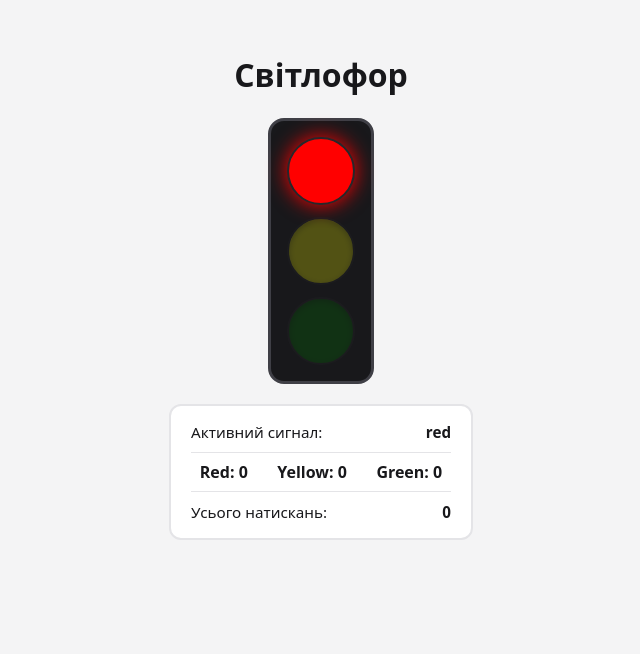
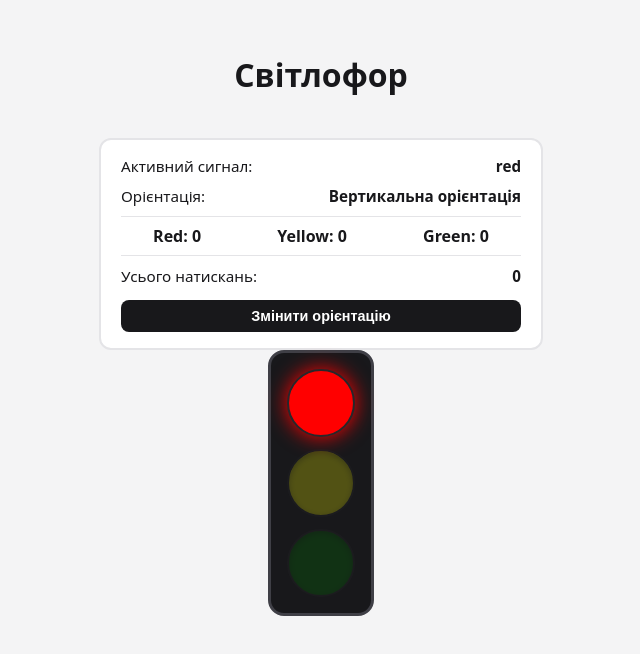
Before and after one commit to Bishop-mstr/frontend-labs, a React (Vite) app: page / in a window 1280 px wide. Shown: the top 654 px of the page, without its empty margins (319-959 px from the left). Built offline with nearby package versions, Linux system fonts and the light colour scheme.

Commit message:
feat: add orientation state toggle and derived orientation label

```diff
--- a/src/components/StatsBar.css
+++ b/src/components/StatsBar.css
@@ -7,17 +7,17 @@
     display: flex;
     flex-direction: column;
     gap: 10px;
-    min-width: 260px;
+    min-width: 400px;
   }
 
-  .stats-row {
+.stats-row {
     display: flex;
     justify-content: space-between;
     gap: 16px;
     font-size: 0.95rem;
   }
 
-  .stats-counts {
+.stats-counts {
     display: flex;
     justify-content: space-around;
     gap: 12px;
@@ -26,3 +26,19 @@
     border-bottom: 1px solid #e4e4e7;
     font-weight: 600;
   }
+
+.stats-toggle-btn {
+    margin-top: 4px;
+    padding: 8px 12px;
+    border: none;
+    border-radius: 8px;
+    background-color: #18181b;
+    color: #ffffff;
+    font-size: 0.9rem;
+    font-weight: 600;
+    cursor: pointer;
+  }
+
+.stats-toggle-btn:hover {
+    background-color: #3f3f46;
+  }
--- a/src/components/StatsBar.jsx
+++ b/src/components/StatsBar.jsx
@@ -1,11 +1,21 @@
 import './StatsBar.css'
 
-function StatsBar({ currentSignal, clicks, totalClicks }) {
+function StatsBar({
+  currentSignal,
+  clicks,
+  totalClicks,
+  orientationLabel,
+  onToggleOrientation,
+}) {
   return (
     <div className="stats-bar">
       <div className="stats-row">
         <span>Активний сигнал:</span>
         <strong>{currentSignal}</strong>
+      </div>
+      <div className="stats-row">
+        <span>Орієнтація:</span>
+        <strong>{orientationLabel}</strong>
       </div>
       <div className="stats-counts">
         <span>Red: {clicks.red}</span>
@@ -16,6 +26,13 @@ function StatsBar({ currentSignal, clicks, totalClicks }) {
         <span>Усього натискань:</span>
         <strong>{totalClicks}</strong>
       </div>
+      <button
+        type="button"
+        className="stats-toggle-btn"
+        onClick={onToggleOrientation}
+      >
+        Змінити орієнтацію
+      </button>
     </div>
   )
 }
--- a/src/components/TrafficLights.jsx
+++ b/src/components/TrafficLights.jsx
@@ -10,9 +10,14 @@ function TrafficLights({ orientation = 'vertical' }) {
     yellow: 0,
     green: 0,
   })
+  const [currentOrientation, setCurrentOrientation] = useState(orientation)
 
-  const directionClass = orientation === 'horizontal' ? 'horizontal' : 'vertical'
+  const directionClass = currentOrientation === 'horizontal' ? 'horizontal' : 'vertical'
   const totalClicks = clicks.red + clicks.yellow + clicks.green
+  const orientationLabel =
+    currentOrientation === 'vertical'
+      ? 'Вертикальна орієнтація'
+      : 'Горизонтальна орієнтація'
 
   function handleSelect(color) {
     setCurrentSignal(color)
@@ -22,18 +27,24 @@ function TrafficLights({ orientation = 'vertical' }) {
     }))
   }
 
+  function handleToggleOrientation() {
+    setCurrentOrientation((prev) => (prev === 'vertical' ? 'horizontal' : 'vertical'))
+  }
+
   return (
     <div style={{ display: 'inline-flex', flexDirection: 'column', alignItems: 'center' }}>
+      <StatsBar
+        currentSignal={currentSignal}
+        clicks={clicks}
+        totalClicks={totalClicks}
+        orientationLabel={orientationLabel}
+        onToggleOrientation={handleToggleOrientation}
+      />
       <div className={`traffic-lights ${directionClass}`}>
         <Light color="red" isActive={currentSignal === 'red'} onSelect={handleSelect} />
         <Light color="yellow" isActive={currentSignal === 'yellow'} onSelect={handleSelect} />
         <Light color="green" isActive={currentSignal === 'green'} onSelect={handleSelect} />
       </div>
-      <StatsBar
-        currentSignal={currentSignal}
-        clicks={clicks}
-        totalClicks={totalClicks}
-      />
     </div>
   )
 }
```
